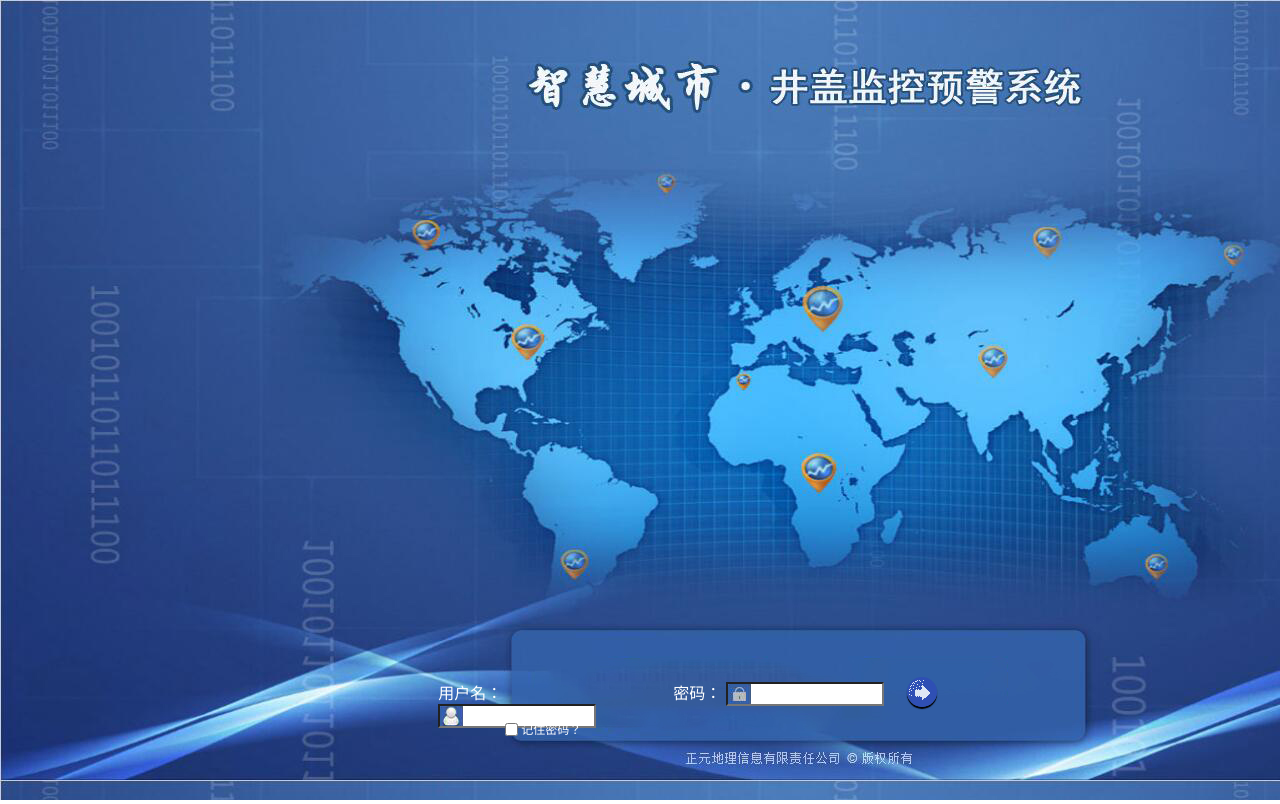
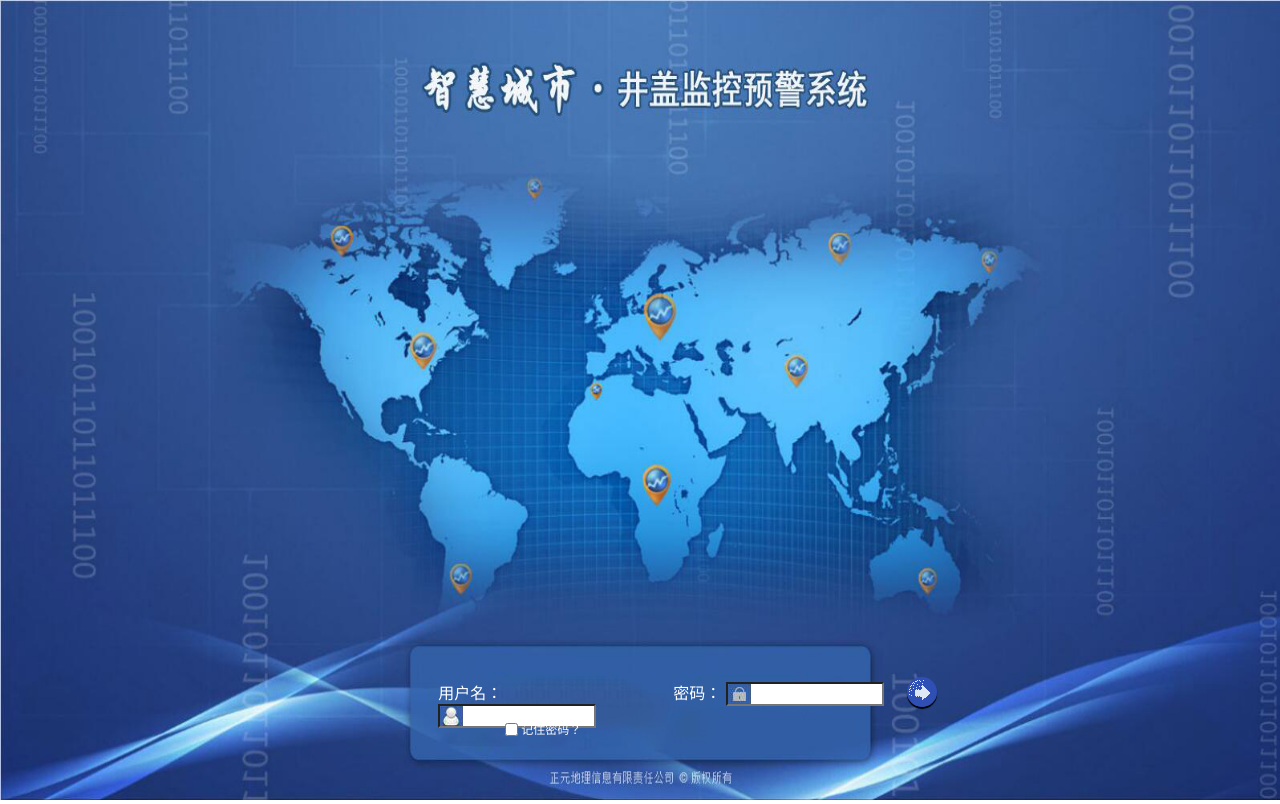
Before and after one commit to yuhangweihaha/map, a Vue app: page /#/login in a window 1280 px wide. Built offline with nearby package versions, Linux system fonts and the light colour scheme.

Commit message:
首页优化

```diff
--- a/src/mock.js
+++ b/src/mock.js
@@ -34,7 +34,11 @@ const Warningcovers = function() {
     let Warning = {
       date: Random.natural(0,1000000000), //  Random.csentence( min, max )
       name: Random.natural(3,3), // Random.cname() 随机生成一个常见的中文姓名
-      address: Random.date() + ' ' + Random.time() //指示生成的日期字符串的格式,yyyy-MM-dd；Random.time()
+      address: Random.date() + ' ' + Random.time(), //指示生成的日期字符串的格式,yyyy-MM-dd；Random.time()
+      Manufacturer: Random.csentence(),  //生产厂家
+      Installation: Random.csentence(),   //安装单位
+      installDate: Random.date(), // 安装日期
+      ServiceLife: Random.natural(1, 100) // 使用寿命
     };
     Secondcover.push(Warning)
   }
--- a/src/views/login.vue
+++ b/src/views/login.vue
@@ -1,5 +1,6 @@
 <template>
   <div id="login">
+    <img src="../assets/images/pic_logins.jpg" alt="">
     <div class="LoginSignIn">
       <div class="LoginSignInLeft lo" >用户名： <input type="text"></div>
       <div class="LoginSignInRight lo" >密码： <input type="password"></div>
@@ -35,8 +36,12 @@
   top:0;
   width:100%;
   height:100%;
-  background-image: url('../assets/images/pic_logins.jpg');
-  background-repeat: repeat-y;
+  /*background-image: url('../assets/images/pic_logins.jpg');*/
+  /*background-repeat: repeat-y;*/
+  img{
+    width: 100%;
+    height: 100%;
+  }
 }
 .LoginSignIn{
   width: 573px;
--- a/src/views/map.vue
+++ b/src/views/map.vue
@@ -127,7 +127,8 @@
         contentone:'0001234',
         newsListShow:[],
         ListShow:[],
-        map:''
+        map:'',
+        AlarmDetails:[]
       }
     },
     methods: {
@@ -148,6 +149,8 @@
       },
       auto(){
         //设置标注的图标
+        let tails = this.AlarmDetails.Secondcover;
+        console.log(tails,111);
         for(let i=0;i<2;i++){
           let icon = new BMap.Icon(iconCar,new BMap.Size(100, 100));
           //设置标注的经纬度
@@ -156,7 +159,7 @@
           //把标注添加到地图上
           this.map.addOverlay(marker);
           let content = "<table style='font-size: 12px;width: 383px;height: 278px;overflow-y: auto'>";
-          content = content + "<tr><td>设备编号：00 <input type='text' v-model='contentone'></tr></td>";
+          content = content + "<tr><td>设备编号： <input type='text'  src='sdyga'></tr></td>";
           content = content + "<tr><td> 地点：北京正元地理信息</td></tr>";
           content = content + "<tr><td> 时间：2018-1-3</td></tr>";
           content = content + "<tr><td>设备编号：00 <input type='text' name='' id=''></tr></td>";
@@ -272,6 +275,14 @@
             this.$refs.modalTable1[0].changeData(res.articles);
             this.$refs.modalTable2[0].changeData(res.aiu);
           });
+      },
+      //mock井盖基本信息
+      Secondcover: function() {
+        api.post('/news/api')
+          .then(res => {
+            this.AlarmDetails = res;
+            console.log(this.AlarmDetails,8888)
+          });
       }
     },
     computed: {
@@ -312,6 +323,7 @@
     },
     created(){
       this.setNewsApi();
+      this.Secondcover();
       console.log(this.tableData,8765432);
     },
     filters: {
```
